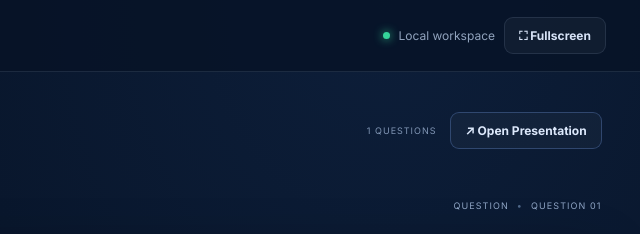
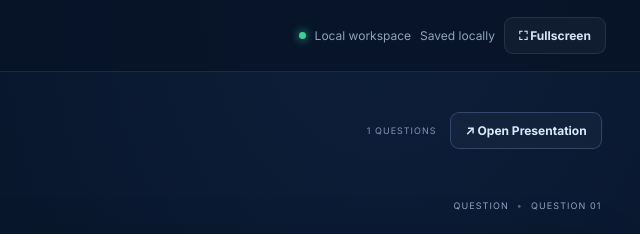
Before and after one commit to zotakbook-cmd/mcqvideo, a plain HTML site: page index.html in a window 1280 px wide. Shown: the top 234 px of the page, 640-1280 px from the left. Drawn offline with Linux system fonts and the light colour scheme.

Commit message:
Show workspace autosave status

```diff
--- a/index.html
+++ b/index.html
@@ -15,7 +15,7 @@
   <header class="topbar">
     <a class="brand" href="#"><span class="brand-mark">M</span><span>MCQ<span class="brand-light"> Studio</span><small>VIDEO PRESENTATION</small></span></a>
     <div class="top-actions">
-      <span class="status-dot"></span><span class="status-label">Local workspace</span>
+      <span class="status-dot"></span><span class="status-label">Local workspace</span><span id="workspaceStatus" class="status-label">Auto-save</span>
       <button class="btn btn-quiet" id="fullscreenBtn" title="Fullscreen (F)">⛶ <span>Fullscreen</span></button>
     </div>
   </header>
```
